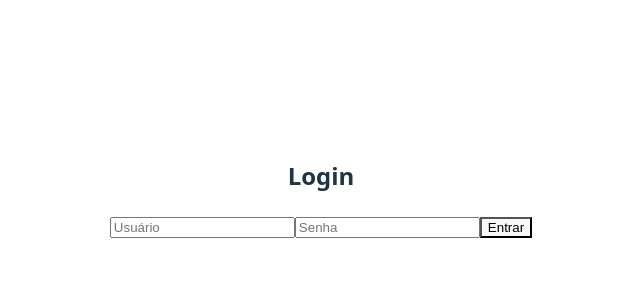
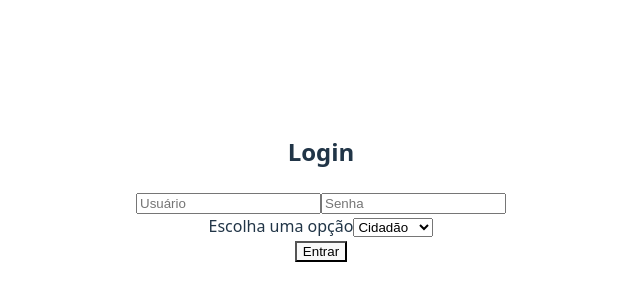
Before and after one commit to ThiagoKagoiki/botao-cidadao, a React (Vite) app: page / in a window 1280 px wide. Shown: the part 212-512 px from the top of the page, without its empty margins (319-959 px from the left). Built offline with nearby package versions, Linux system fonts and the light colour scheme.

Commit message:
menudrop feito

```diff
--- /dev/null
+++ b/src/Componentes/MenuDrop.jsx
@@ -0,0 +1,20 @@
+import React, { useState } from "react";
+
+export const MenuDrop = ({position, setPosition}) => {
+
+
+    const handleOption = (e) => {
+        setPosition(e.target.value)
+        console.log('Valor selecionado:', e.target.value);
+    }
+
+    return(
+        <div>
+            <label htmlFor="">Escolha uma opção</label>
+            <select name="" id="select-position" value={position} onChange={handleOption}>
+                <option value="cidadao">Cidadão</option>
+                <option value="prefeitura">Prefeitura</option>
+            </select>
+        </div>
+    )
+}
--- a/src/Pages/Login.jsx
+++ b/src/Pages/Login.jsx
@@ -1,18 +1,20 @@
 import { useState } from "react"
 import { useNavigate } from "react-router-dom"
 import { useAuth } from "../Hooks/useAuth"
+import { MenuDrop } from "../Componentes/MenuDrop"
 
 export const Login = () => {
 
     const [username, setUsername] = useState('')
     const [password, setPassword] = useState('')
+    const [position, setPosition] = useState('')
     const navigate = useNavigate();
     const {login} = useAuth();
 
     const handleSubmit = async(e) => {
         e.preventDefault() //impede que a pagina recarregue
 
-        const success = await login(username, password);
+        const success = await login(username, password, position);
 
         if(success){
             navigate('/prefeitura')
@@ -22,6 +24,7 @@ export const Login = () => {
 
         // console.log(userName)
         // console.log(password)
+        console.log('position: ', position)
     }
 
     return(
@@ -29,6 +32,7 @@ export const Login = () => {
             <h2>Login</h2>
             <input type="text" placeholder="Usuário" value={username} onChange={(e) => setUsername(e.target.value)}/>
             <input type="password" placeholder="Senha" value={password} onChange={(e) => setPassword(e.target.value)}/>
+            <MenuDrop position={position} setPosition={setPosition}/>
             <button type="submit">Entrar</button>
         </form>
     )
--- a/src/Pages/Prefeitura.jsx
+++ b/src/Pages/Prefeitura.jsx
@@ -54,7 +54,7 @@ export const Prefeitura = () => {
                 return response.json()
             })
             .then((data) => {
-                console.log(data); // Verifique a estrutura dos dados
+                // console.log(data); // Verifique a estrutura dos dados
                 setFeedbacks(data);
             })
             .catch((error) => {
```
Also changed, not shown: src/CRUD/chamadas.js (deleted, +0 -25 lines).
